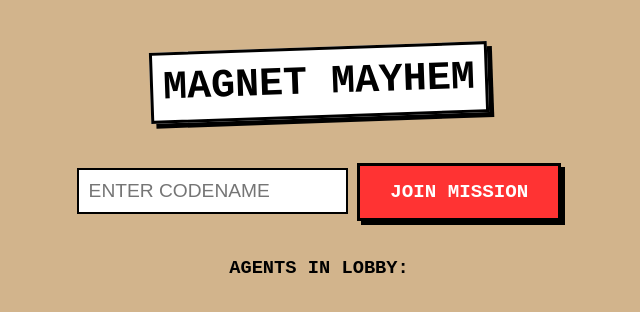
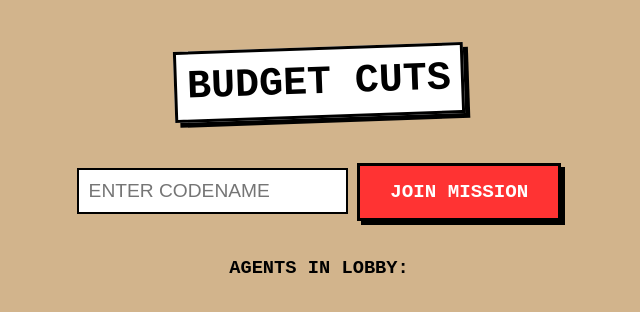
Before and after one commit to sunshinezombie7/Budget-Cuts, a website: page public/index.html in a window 1280 px wide. Shown: the whole page, without its empty margins (321-961 px from the left). Drawn offline with nearby package versions, Linux system fonts and the light colour scheme; no server answers.

Commit message:
Update index.html

```diff
--- a/public/index.html
+++ b/public/index.html
@@ -3,7 +3,7 @@
 <head>
     <meta charset="UTF-8">
     <meta name="viewport" content="width=device-width, initial-scale=1.0">
-    <title>Magnet Mayhem</title>
+    <title>Budget Cuts</title>
     <style>
         body { font-family: 'Courier New', Courier, monospace; background: #d2b48c; text-align: center; margin: 0; padding: 20px; }
 
@@ -85,7 +85,7 @@
 <body>
 
     <div id="lobbyScreen" class="screen active">
-        <h1>MAGNET MAYHEM</h1>
+        <h1>Budget Cuts</h1>
         <br><br>
         <input type="text" id="username" placeholder="ENTER CODENAME">
         <button onclick="joinGame()">JOIN MISSION</button>
```
